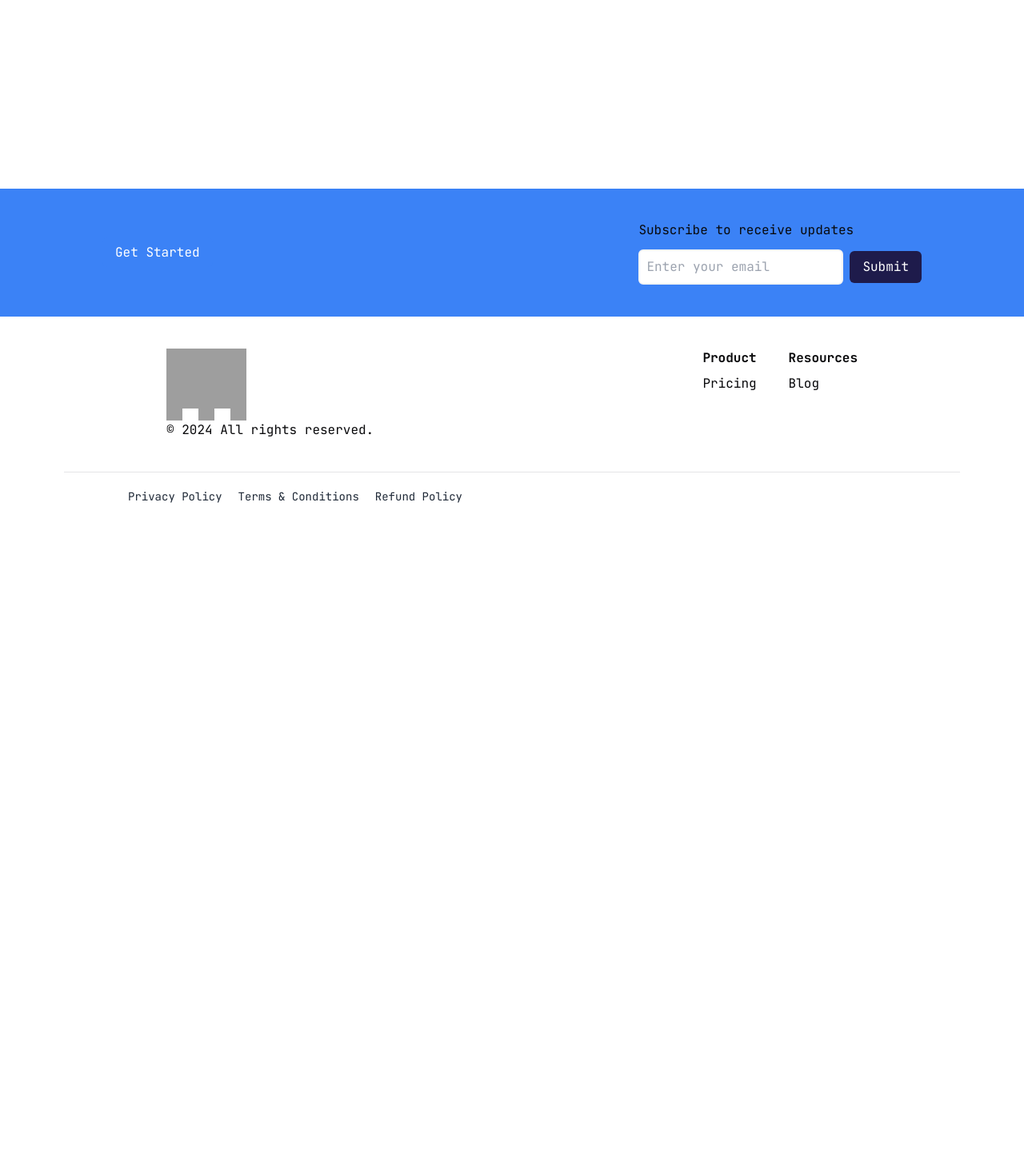
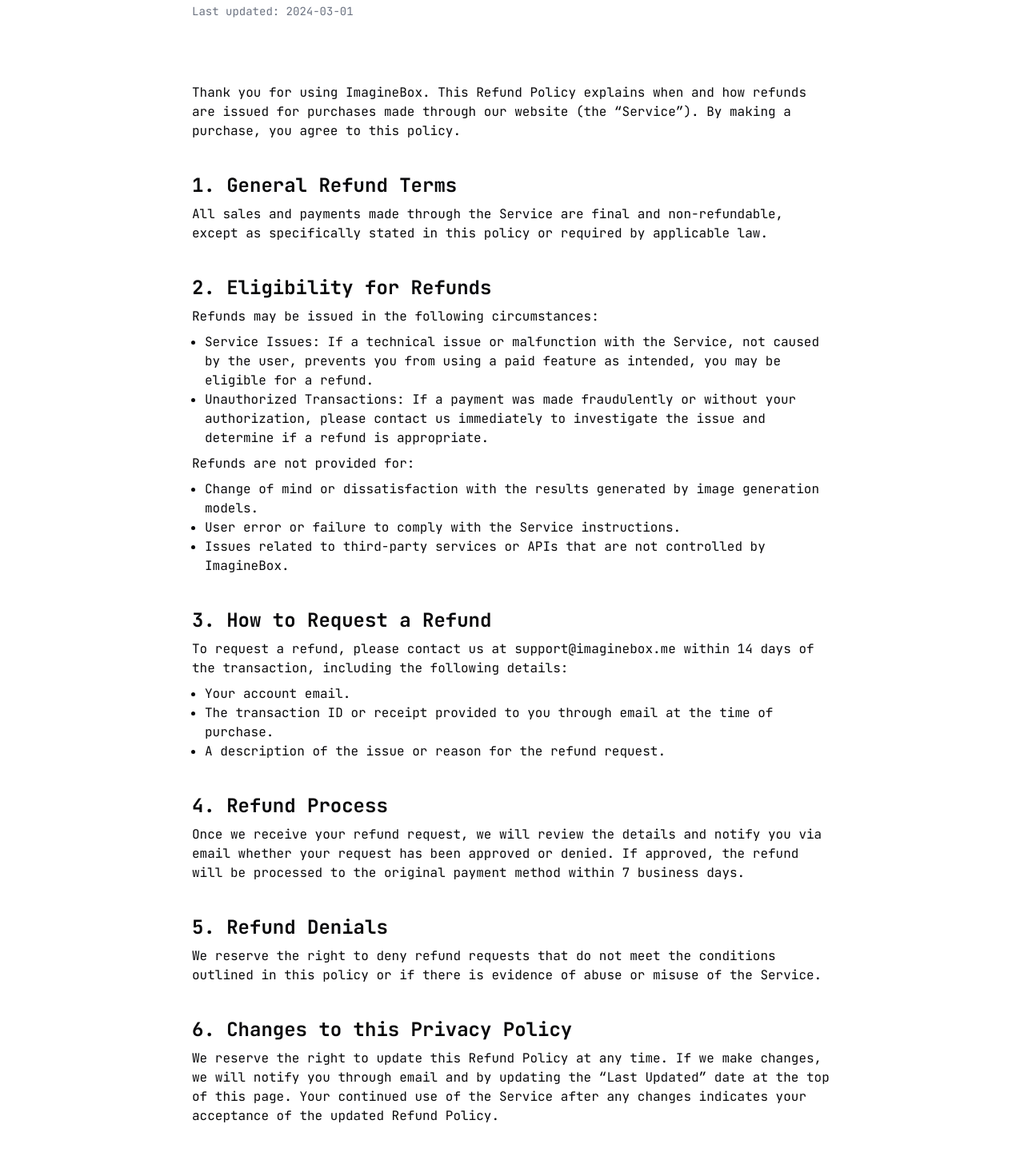
Before and after one commit to lng5143/imaginehub, a Next.js app: page /refund in a window 1280 px wide. Shown: the part 224-1670 px from the top of the page at 80% size. Before the commit the page ends 875 px from the top, so only its background shows below. Built offline with nearby package versions, Linux system fonts and the light colour scheme; no server answers; grey boxes are pictures that could not be loaded.

Commit message:
refund page

```diff
--- a/app/(home)/refund/page.js
+++ b/app/(home)/refund/page.js
@@ -1,9 +1,51 @@
 export default function RefundPage() {
   return (
-    <div className="flex flex-col gap-20 py-40 items-center px-60 ">
-      <h1 className="text-6xl font-bold">Refund Policy</h1>
-      <div>
-
+    <div className="flex flex-col gap-20 py-40 px-60 ">
+      <div className="flex flex-col gap-2">
+        <h1 className="text-6xl font-bold">Refund Policy</h1>
+        <p className="text-sm text-gray-500">Last updated: 2024-03-01</p>
+      </div>
+      <div className="flex flex-col gap-10">
+        <p>Thank you for using ImagineBox. This Refund Policy explains when and how refunds are issued for purchases made through our website (the “Service”). By making a purchase, you agree to this policy.</p>
+        <div className="flex flex-col gap-2">
+          <h2 className="text-2xl font-bold">1. General Refund Terms</h2>
+          <p>All sales and payments made through the Service are final and non-refundable, except as specifically stated in this policy or required by applicable law.</p>
+        </div>
+        <div className="flex flex-col gap-2">
+          <h2 className="text-2xl font-bold">2. Eligibility for Refunds</h2>
+          <p>Refunds may be issued in the following circumstances:</p>
+          <ul className="list-disc pl-4">
+            <li>Service Issues: If a technical issue or malfunction with the Service, not caused by the user, prevents you from using a paid feature as intended, you may be eligible for a refund.</li>
+            <li>Unauthorized Transactions: If a payment was made fraudulently or without your authorization, please contact us immediately to investigate the issue and determine if a refund is appropriate.</li>
+          </ul>
+          <p>Refunds are not provided for:</p>
+          <ul className="list-disc pl-4">
+            <li>Change of mind or dissatisfaction with the results generated by image generation models.</li>
+            <li>User error or failure to comply with the Service instructions.</li>
+            <li>Issues related to third-party services or APIs that are not controlled by ImagineBox.</li>
+          </ul>
+        </div>
+        <div className="flex flex-col gap-2">
+          <h2 className="text-2xl font-bold">3. How to Request a Refund</h2>
+          <p>To request a refund, please contact us at support@imaginebox.me within 14 days of the transaction, including the following details:</p>
+          <ul className="list-disc pl-4">
+            <li>Your account email.</li>
+            <li>The transaction ID or receipt provided to you through email at the time of purchase.</li>
+            <li>A description of the issue or reason for the refund request.</li>
+          </ul>
+        </div>
+        <div className="flex flex-col gap-2">
+          <h2 className="text-2xl font-bold">4. Refund Process</h2>
+          <p>Once we receive your refund request, we will review the details and notify you via email whether your request has been approved or denied. If approved, the refund will be processed to the original payment method within 7 business days.</p>
+        </div>
+        <div className="flex flex-col gap-2">
+          <h2 className="text-2xl font-bold">5. Refund Denials</h2>
+          <p>We reserve the right to deny refund requests that do not meet the conditions outlined in this policy or if there is evidence of abuse or misuse of the Service.</p>
+        </div>
+        <div className="flex flex-col gap-2">
+          <h2 className="text-2xl font-bold">6. Changes to this Privacy Policy</h2>
+          <p>We reserve the right to update this Refund Policy at any time. If we make changes, we will notify you through email and by updating the “Last Updated” date at the top of this page. Your continued use of the Service after any changes indicates your acceptance of the updated Refund Policy.</p>
+        </div>
       </div>
     </div>
   )
```
